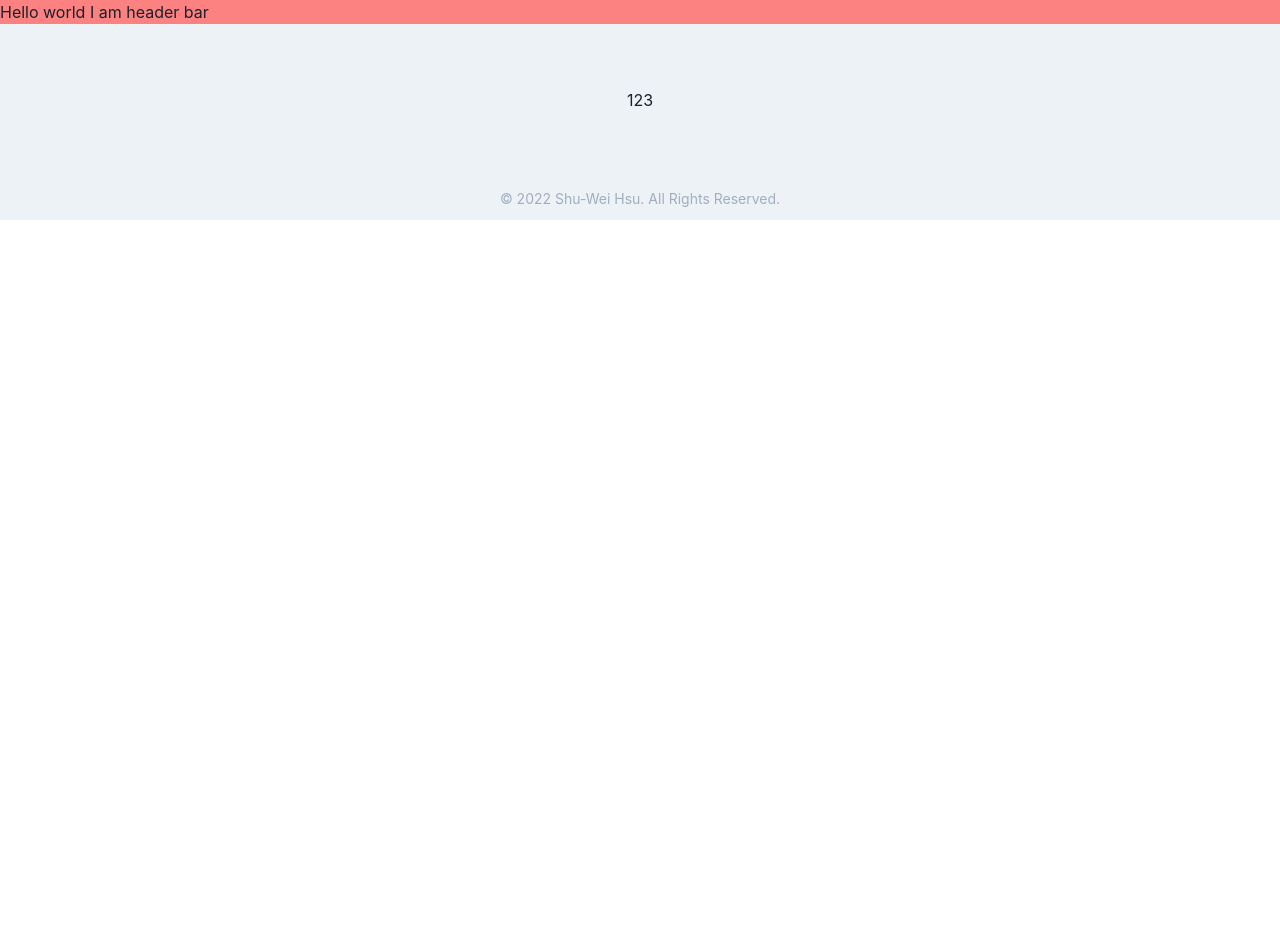
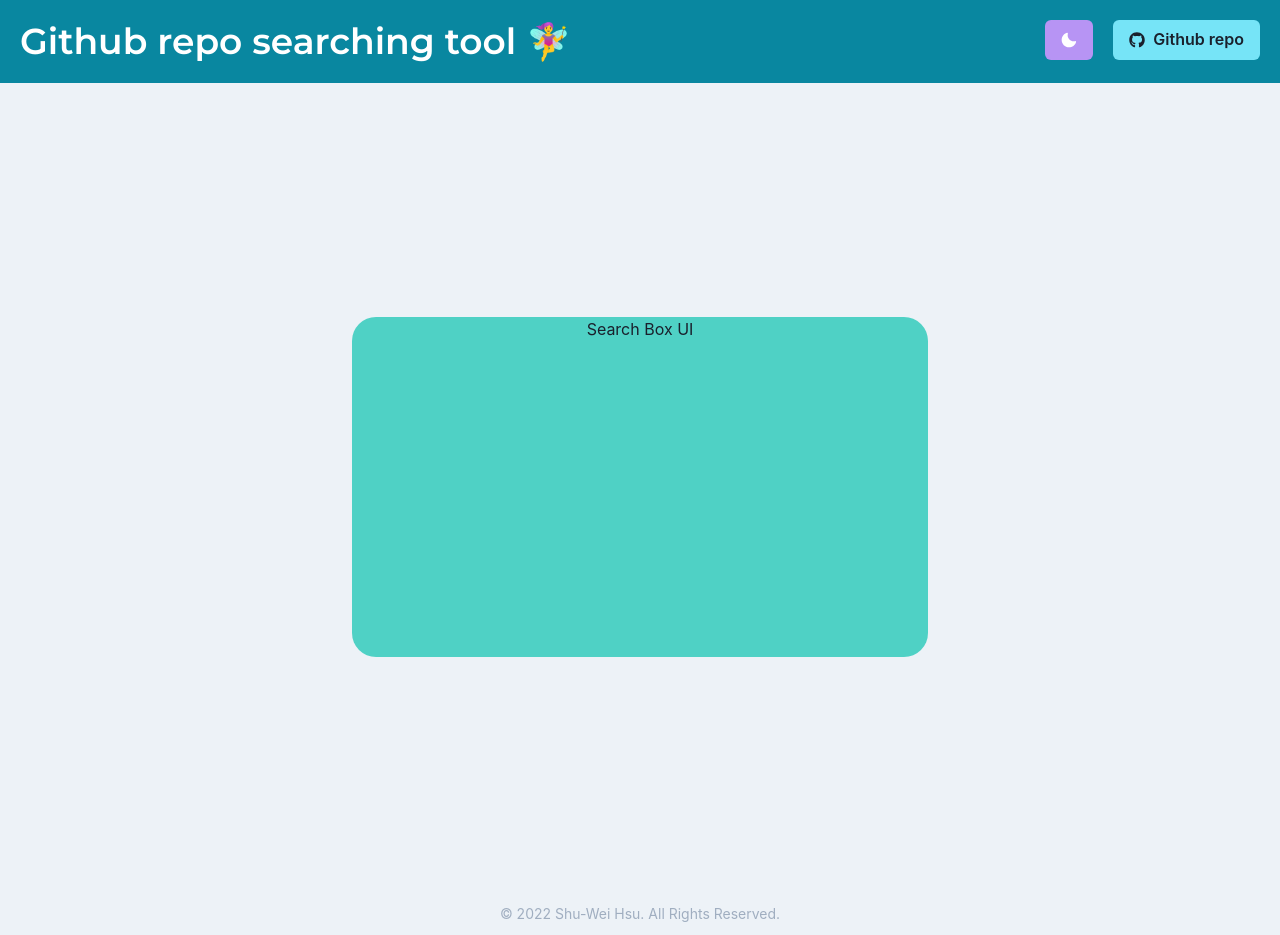
Before and after one commit to swh00tw/github-repo-searcher, a Next.js app: page / in a window 1280 px wide. Before the commit the page ends 800 px from the top, so only its background shows below. Built offline with nearby package versions, Linux system fonts and the light colour scheme.

Commit message:
finish header bar

```diff
--- a/components/HeaderBar.js
+++ b/components/HeaderBar.js
@@ -1,9 +1,22 @@
-import { Flex } from '@chakra-ui/react';
+import { Flex, Heading, Button, Text, useColorModeValue } from '@chakra-ui/react';
+import Link from 'next/link';
+import { FaGithub } from 'react-icons/fa';
+import ThemeToggleButton from './ThemeToggleButton';
 
 function HeaderBar() {
   return (
-    <Flex w='100%' bg='red.300'>
-      Hello world I am header bar
+    <Flex w='100%' bg='cyan.700' py={5} justify='space-between'>
+      <Heading mx={5} fontFamily='Montserrat' color={'white'}>
+        <Link href='/'>
+          <a>Github repo searching tool 🧚‍♀️</a>
+        </Link>
+      </Heading>
+      <Flex>
+        <ThemeToggleButton />
+        <Button mx={5} leftIcon={<FaGithub />} bg={useColorModeValue('cyan.300', 'cyan.500')}>
+          Github repo
+        </Button>
+      </Flex>
     </Flex>
   );
 }
--- /dev/null
+++ b/components/PageMotionContainer.js
@@ -0,0 +1,16 @@
+import { motion } from 'framer-motion';
+
+function PageMotionContainer(props) {
+  const variants = {
+    hidden: { opacity: 0.05, y: '60%' },
+    visible: { opacity: 1, y: '0' },
+  };
+
+  return (
+    <motion.div initial='hidden' animate='visible' exit='hidden' variants={variants} transition={{ duration: props.duration, ease: 'easeInOut' }}>
+      {props.children}
+    </motion.div>
+  );
+}
+
+export default PageMotionContainer;
--- /dev/null
+++ b/components/ThemeToggleButton.js
@@ -0,0 +1,26 @@
+import { AnimatePresence, motion } from 'framer-motion';
+import { Button, useColorMode, useColorModeValue } from '@chakra-ui/react';
+import { SunIcon, MoonIcon } from '@chakra-ui/icons';
+
+const ThemeToggleButton = () => {
+  const { toggleColorMode } = useColorMode();
+  const IconColor = useColorModeValue('white', 'white');
+
+  return (
+    <AnimatePresence exitBeforeEnter initial={false}>
+      <motion.div
+        style={{ display: 'inline-block' }}
+        key={useColorModeValue('light', 'dark')}
+        initial={{ opacity: 0, y: '60%' }}
+        animate={{ opacity: 1, y: 0 }}
+        exit={{ opacity: 0, y: '60%' }}
+        transition={{ duration: 0.4, ease: 'easeInOut' }}>
+        <Button aria-label='Toggle theme' variant='ghost' bg={useColorModeValue('purple.300', 'orange.300')} onClick={toggleColorMode} _focus={{ border: 'none' }}>
+          {useColorModeValue(<MoonIcon color={IconColor} />, <SunIcon color={IconColor} />)}
+        </Button>
+      </motion.div>
+    </AnimatePresence>
+  );
+};
+
+export default ThemeToggleButton;
--- a/package.json
+++ b/package.json
@@ -6,15 +6,17 @@
     "start": "next start"
   },
   "dependencies": {
+    "@chakra-ui/icons": "^1.1.7",
     "@chakra-ui/react": "^1.8.5",
     "@emotion/react": "^11",
     "@emotion/styled": "^11",
     "date-fns": "^2.28.0",
-    "framer-motion": "^6",
+    "framer-motion": "^6.2.7",
     "gray-matter": "^4.0.3",
     "next": "latest",
     "react": "17.0.2",
     "react-dom": "17.0.2",
+    "react-icons": "^4.3.1",
     "react-redux": "^7.2.6",
     "redux": "^4.1.2",
     "remark": "^14.0.2",
--- a/pages/_app.js
+++ b/pages/_app.js
@@ -1,12 +1,15 @@
 import { ChakraProvider } from '@chakra-ui/react';
 import theme from '../theme/';
 import Layout from '../components/Layout';
+import { AnimatePresence } from 'framer-motion';
 
 function MyApp({ Component, pageProps }) {
   return (
     <ChakraProvider theme={theme}>
       <Layout>
-        <Component {...pageProps} />
+        <AnimatePresence exitBeforeEnter initial={true}>
+          <Component {...pageProps} />
+        </AnimatePresence>
       </Layout>
     </ChakraProvider>
   );
--- a/pages/index.js
+++ b/pages/index.js
@@ -1,7 +1,18 @@
 import Head from 'next/head';
 import Link from 'next/link';
-import Layout from '../components/Layout.js';
+import PageMotionContainer from '../components/PageMotionContainer';
+import { Flex, Box } from '@chakra-ui/react';
 
-export default function Home({}) {
-  return <p>123</p>;
+function Home({}) {
+  return (
+    <PageMotionContainer>
+      <Flex w='100%' h='85vh' align='center' justify='center'>
+        <Box w='50%' h='50%' bg='teal.300' borderRadius={'3xl'}>
+          Search Box UI
+        </Box>
+      </Flex>
+    </PageMotionContainer>
+  );
 }
+
+export default Home;
```
Also changed, not shown: 1 other file (tests, documents, lock files or other folders).
